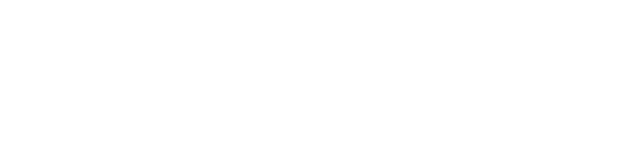
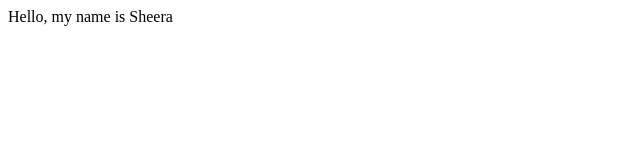
Before and after one commit to sheerahezeita/portfolio, a plain HTML site: page index.html in a window 1280 px wide. Shown: the whole page, without its empty margins (0-640 px from the left). Drawn offline with Linux system fonts and the light colour scheme.

Commit message:
Add intro text

```diff
--- a/index.html
+++ b/index.html
@@ -9,7 +9,7 @@
 </head>
 
 <body>
-
+  Hello, my name is Sheera
   <script src="script.js"></script>
 </body>
 
```
